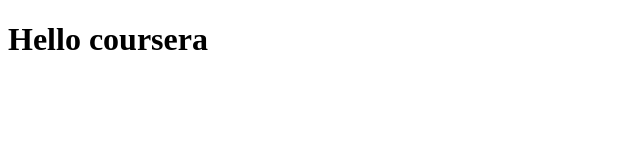
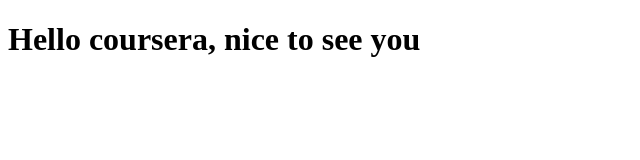
Before and after one commit to martingonz96/llalal, a plain HTML site: page site/index.html in a window 1280 px wide. Shown: the whole page, without its empty margins (0-640 px from the left). Drawn offline with Linux system fonts and the light colour scheme.

Commit message:
small addtion to page content

```diff
--- a/site/index.html
+++ b/site/index.html
@@ -3,7 +3,7 @@
 <head>
 	<title>Hello coursera</title>
 </head>
-<h1>Hello coursera</h1>
+<h1>Hello coursera, nice to see you</h1>
 
 <body>
 
```
